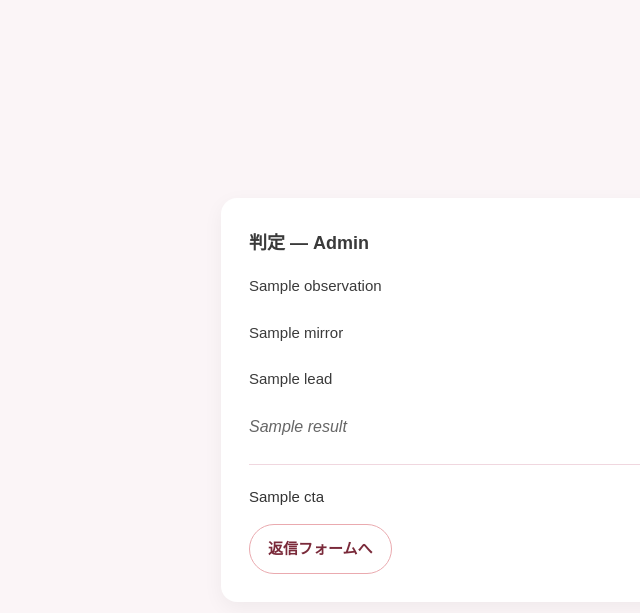
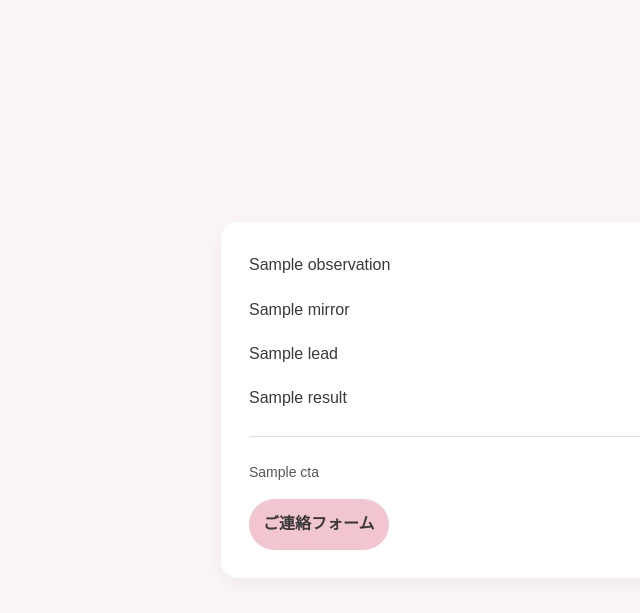
Before and after one commit to fuyong7335/tanin-jiku-diagnosis, a Flask app: template templates/result.html in a window 1280 px wide. Shown: the top 613 px of the page, without its empty margins (51-691 px from the left). Run offline with Flask 3, Linux system fonts and the light colour scheme; the template is opened without the code that fills it: most values are stand-ins (such as "Sample title", 1, 10 or a date in 2020).

Commit message:
Add files via upload

```diff
--- a/templates/result.html
+++ b/templates/result.html
@@ -6,74 +6,53 @@
   <meta name="viewport" content="width=device-width, initial-scale=1">
 
   <style>
-    body {
-      margin: 0;
-      background-color: #fbf5f7;
-      font-family: "Hiragino Kaku Gothic ProN", "Noto Sans JP", sans-serif;
-      color: #3a3a3a;
-      line-height: 1.9;
+    body{
+      margin:0;
+      background:#fbf5f7;
+      font-family:"Hiragino Kaku Gothic ProN","Noto Sans JP",sans-serif;
+      color:#3a3a3a;
+      line-height:1.9;
     }
-
-    .page {
-      min-height: 100vh;
-      display: flex;
-      justify-content: center;
-      align-items: center;
-      padding: 24px;
-      box-sizing: border-box;
+    .page{
+      min-height:100vh;
+      display:flex;
+      justify-content:center;
+      align-items:center;
+      padding:24px;
+      box-sizing:border-box;
     }
-
-    .card {
-      background: #ffffff;
-      max-width: 680px;
-      width: 100%;
-      padding: 28px;
-      border-radius: 16px;
-      box-shadow: 0 6px 20px rgba(0,0,0,0.05);
+    .card{
+      background:#fff;
+      width:100%;
+      max-width:680px;
+      padding:28px;
+      border-radius:16px;
+      box-shadow:0 6px 20px rgba(0,0,0,.05);
     }
-
-    .level {
-      font-weight: 700;
-      margin-bottom: 12px;
-      font-size: 18px;
+    .text p{
+      margin:0 0 14px 0;
+      font-size:16px;
     }
-
-    .para {
-      margin-bottom: 18px;
-      white-space: pre-wrap; /* 改行をそのまま表示 */
-      font-size: 15px;
+    hr{
+      border:none;
+      border-top:1px solid #f0d7df;
+      margin:22px 0;
     }
-
-    .question {
-      font-style: italic;
-      color: #666;
-      margin-bottom: 18px;
+    .cta{
+      font-size:14px;
+      color:#555;
+      margin-bottom:14px;
     }
-
-    .cta {
-      margin-top: 22px;
-      padding-top: 18px;
-      border-top: 1px solid #f0d7df;
-      font-size: 15px;
-      color: #333;
+    .btn{
+      display:inline-block;
+      padding:10px 14px;
+      border-radius:999px;
+      background:#f2c6d0;
+      color:#3a3a3a;
+      text-decoration:none;
+      font-weight:600;
     }
-
-    .cta-button {
-      display: inline-block;
-      margin-top: 12px;
-      padding: 10px 18px;
-      border-radius: 999px;
-      background: transparent;
-      border: 1px solid #eaaaaf;
-      text-decoration: none;
-      color: #7a2a3a;
-      font-weight: 700;
-    }
-
-    @media (max-width: 480px){
-      .card { padding: 20px; }
-      .level { font-size: 16px; }
-    }
+    .btn:hover{ opacity:.9; }
   </style>
 </head>
 
@@ -81,36 +60,22 @@
   <div class="page">
     <div class="card">
 
-      {% if result.level %}
-        <div class="level">判定 — {{ result.level|capitalize }}</div>
-      {% endif %}
+      <div class="text">
+        <p>{{ result.observation }}</p>
+        <p>{{ result.mirror }}</p>
+        <p>{{ result.lead }}</p>
+        <p>{{ result.question }}</p>
+      </div>
 
-      {% if result.observation %}
-        <div class="para">{{ result.observation | replace('\n', '<br>') | safe }}</div>
-      {% endif %}
+      <hr>
 
-      {% if result.mirror %}
-        <div class="para">{{ result.mirror | replace('\n', '<br>') | safe }}</div>
-      {% endif %}
+      <div class="cta">
+        {{ result.cta | replace('\n','<br>') | safe }}
+      </div>
 
-      {% if result.lead %}
-        <div class="para">{{ result.lead | replace('\n', '<br>') | safe }}</div>
-      {% endif %}
-
-      {% if result.question %}
-        <div class="question">{{ result.question | replace('\n', '<br>') | safe }}</div>
-      {% endif %}
-
-      {% if result.cta %}
-        <div class="cta">
-          {{ result.cta | replace('\n', '<br>') | safe }}
-          {% if form_link %}
-            <div>
-              <a class="cta-button" href="{{ form_link }}" target="_blank" rel="noopener">返信フォームへ</a>
-            </div>
-          {% endif %}
-        </div>
-      {% endif %}
+      <a class="btn" href="https://forms.gle/CE9BwQy6SnabUst59" target="_blank" rel="noopener">
+        ご連絡フォーム
+      </a>
 
     </div>
   </div>
```
